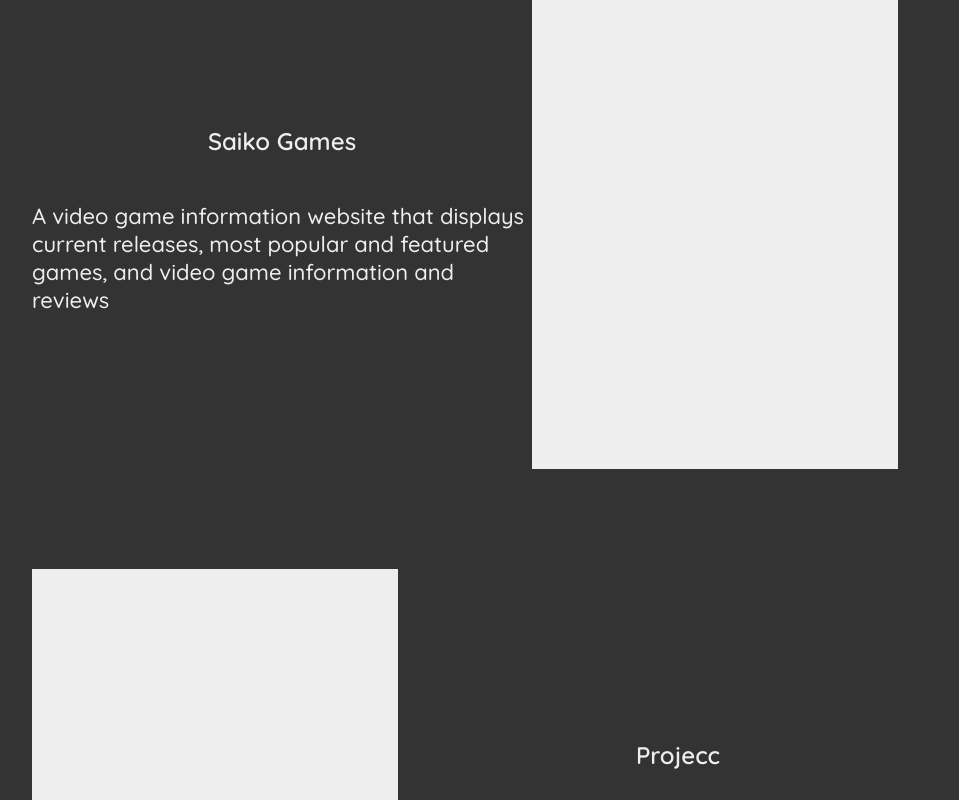
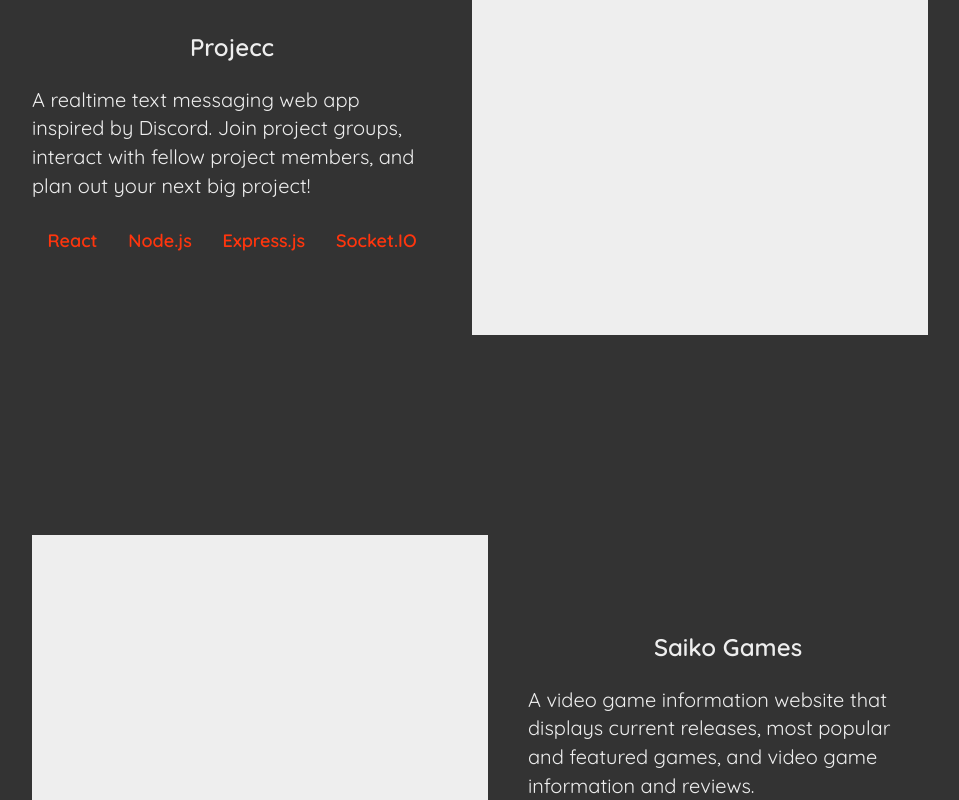
Before and after one commit to afutofu/afutofu.github.io, a React (Create React App) app: page / in a window 1280 px wide. Shown: the part 3140-3940 px from the top of the page, without its empty margins (160-1119 px from the left). Built offline with nearby package versions, Linux system fonts and the light colour scheme.

Commit message:
Improved styling and animation for FeaturedProject

```diff
--- a/src/components/FeaturedProject.js
+++ b/src/components/FeaturedProject.js
@@ -1,26 +1,32 @@
-import React, { forwardRef } from "react";
-import styled from "styled-components";
+import React, { forwardRef, useRef, useEffect } from "react";
+import styled, { ThemeProvider } from "styled-components";
+import { gsap, TimelineLite, Power3 } from "gsap";
+import { ScrollTrigger } from "gsap/ScrollTrigger";
 
-const FeaturedProejctComp = styled.div`
+gsap.registerPlugin(ScrollTrigger);
+
+const FeaturedProjectComp = styled.div`
   width: 100%;
-  height: 500px;
+
+  height: 400px;
   color: #222;
   display: flex;
   justify-content: space-between;
   align-items: center;
-  margin-bottom: 100px;
+  margin-bottom: 200px;
 `;
 
 const ProjectSide = styled.div`
   flex: 1;
   height: 100%;
   background-color: #eee;
-  margin-right: 30px;
+  margin-left: ${(props) => (props.reverse ? "40px" : "0")};
+  margin-right: ${(props) => (props.reverse ? "0" : "40px")};
 `;
 
 const TextSide = styled.div`
   min-width: 300px;
-  max-width: 500px;
+  max-width: 400px;
   height: 100%;
   color: #eee;
   display: flex;
@@ -35,32 +41,103 @@
 `;
 
 const Desc = styled.p`
-  font-size: 22px;
-  font-weight: 500;
+  font-size: 19px;
+  line-height: 1.7rem;
+  font-weight: 400;
+  margin: 0;
+  margin-bottom: 18px;
+
+  @media only screen and (min-width: 992px) {
+    font-size: 20px;
+    line-height: 1.8rem;
+  }
 `;
 
-const FeaturedProject = forwardRef((props, ref) => {
+const Techs = styled.ul`
+  width: 100%;
+  display: flex;
+  justify-content: space-around;
+  align-items: center;
+  list-style-type: none;
+  padding: 0;
+  margin: 0;
+`;
+
+const TechItem = styled.li`
+  font-weight: 600;
+  font-size: 18px;
+  padding: 10px;
+  color: ${(props) => props.theme.color};
+`;
+
+const theme = {
+  color: "#ff350d",
+};
+
+const FeaturedProject = (props) => {
+  let project = useRef(null);
+
+  const displayTechs = () => {
+    if (props.techs) {
+      return props.techs.map((techItem) => {
+        return <TechItem>{techItem}</TechItem>;
+      });
+    }
+
+    return null;
+  };
+
+  const projectEnter = () => {
+    let tl = new TimelineLite();
+
+    tl.from(project, {
+      opacity: 0,
+      y: 50,
+      duration: 0.7,
+      ease: Power3.easeInOut,
+    });
+
+    return tl;
+  };
+
+  useEffect(() => {
+    let master = new TimelineLite({
+      scrollTrigger: {
+        trigger: project,
+        start: "top-=100 center",
+        toggleActions: "play none none none",
+      },
+    });
+    master.add(projectEnter());
+  }, []);
+
   if (props.reverse) {
     return (
-      <FeaturedProejctComp ref={ref}>
-        <TextSide reverse={true}>
+      <FeaturedProjectComp ref={(el) => (project = el)}>
+        <ThemeProvider theme={theme}>
+          <TextSide>
             <Title>{props.title}</Title>
             <Desc>{props.desc}</Desc>
+            <Techs>{displayTechs()}</Techs>
           </TextSide>
-        <ProjectSide></ProjectSide>
-      </FeaturedProejctComp>
+          <ProjectSide reverse={true}></ProjectSide>
+        </ThemeProvider>
+      </FeaturedProjectComp>
     );
   }
 
   return (
-    <FeaturedProejctComp ref={ref}>
+    <FeaturedProjectComp ref={(el) => (project = el)}>
+      <ThemeProvider theme={theme}>
         <ProjectSide></ProjectSide>
         <TextSide>
           <Title>{props.title}</Title>
           <Desc>{props.desc}</Desc>
+          <Techs>{displayTechs()}</Techs>
         </TextSide>
-    </FeaturedProejctComp>
+      </ThemeProvider>
+    </FeaturedProjectComp>
   );
-});
+};
 
 export default FeaturedProject;
--- a/src/components/Projects.js
+++ b/src/components/Projects.js
@@ -10,7 +10,7 @@
 const ProjectsComp = styled.div`
   position: relative;
   width: 100%;
-  min-height: 1900px;
+  min-height: 1800px;
   display: flex;
   justify-content: center;
   align-items: center;
@@ -45,7 +45,7 @@
 const Content = styled.div`
   position: relative;
   width: 100%;
-  /* max-width: 900px; */
+  max-width: 1500px;
   text-align: left;
   color: #eee;
   display: flex;
@@ -90,6 +90,14 @@
   background-color: ${(props) => props.theme.color};
 `;
 
+const ProjectArea = styled.div`
+  width: 100%;
+  display: flex;
+  flex-direction: column;
+  justify-content: flex-start;
+  align-items: center;
+`;
+
 const theme = {
   color: "#ff350d",
 };
@@ -99,9 +107,9 @@
   let titleText = useRef(null);
   let titleLine = useRef(null);
 
-  let project1 = useRef(null);
-  let project2 = useRef(null);
-  let project3 = useRef(null);
+  // let project1 = useRef(null);
+  // let project2 = useRef(null);
+  // let project3 = useRef(null);
 
   const sectionEnter = () => {
     let tl = new TimelineLite();
@@ -142,21 +150,21 @@
     return tl;
   };
 
-  const projectsEnter = () => {
-    let tl = new TimelineLite();
+  // const projectsEnter = () => {
+  //   let tl = new TimelineLite();
 
-    tl.staggerFrom(
-      [project1, project2, project3],
-      0.5,
-      {
-        opacity: 0,
-        y: 50,
-      },
-      0.2
-    );
+  //   tl.staggerFrom(
+  //     [project1, project2, project3],
+  //     0.5,
+  //     {
+  //       opacity: 0,
+  //       y: 50,
+  //     },
+  //     0.2
+  //   );
 
-    return tl;
-  };
+  //   return tl;
+  // };
 
   useEffect(() => {
     let master = new TimelineLite({
@@ -168,7 +176,7 @@
     });
     // master.add(sectionEnter());
     master.add(titleEnter(), "");
-    master.add(projectsEnter());
+    // master.add(projectsEnter());
   }, []);
 
   return (
@@ -184,22 +192,30 @@
                 <TitleLine ref={(el) => (titleLine = el)} />
               </TitleLineWrapper>
             </TitleArea>
+            <ProjectArea>
               <FeaturedProject
-              ref={(el) => (project1 = el)}
                 title={"Machio's Pub & Gym"}
-              desc={`A website for "Machio's Pub and Gym", highlighting the pub menu, gym facilities, and more restaurant related details`}
+                desc={`A website for "Machio's Pub and Gym", highlighting the menu, gym facilities, and more restaurant related details.`}
+                techs={["React"]}
               />
               <FeaturedProject
-              ref={(el) => (project2 = el)}
                 reverse={true}
-              title={"Saiko Games"}
-              desc={`A video game information website that displays current releases, most popular and featured games, and video game information and reviews`}
+                title={"Projecc"}
+                desc={`A realtime text messaging web app inspired by Discord. Join project groups, interact with fellow project members, and plan out your next big project!`}
+                techs={["React", "Node.js", "Express.js", "Socket.IO"]}
               />
               <FeaturedProject
-              ref={(el) => (project3 = el)}
-              title={"Projecc"}
-              desc={`A text messaging web app inspired by Discord. Join projects groups, interact with fellow project members, and plan out your next big project!`}
+                title={"Saiko Games"}
+                desc={`A video game information website that displays current releases, most popular and featured games, and video game information and reviews.`}
+                techs={["React", "IGDB Game API"]}
               />
+              <FeaturedProject
+                reverse={true}
+                title={"Devil's Advocate"}
+                desc={`An e-commerce website selling 'devil fruits' from the 'One Piece' series. Data scraped from a third party site, complete with a cart system and authentication.`}
+                techs={["React", "Laravel", "SQL", "Python Scrapy"]}
+              />
+            </ProjectArea>
           </Content>
         </Container>
       </ThemeProvider>
```
Lines whose indentation alone changed are shown as unchanged.
